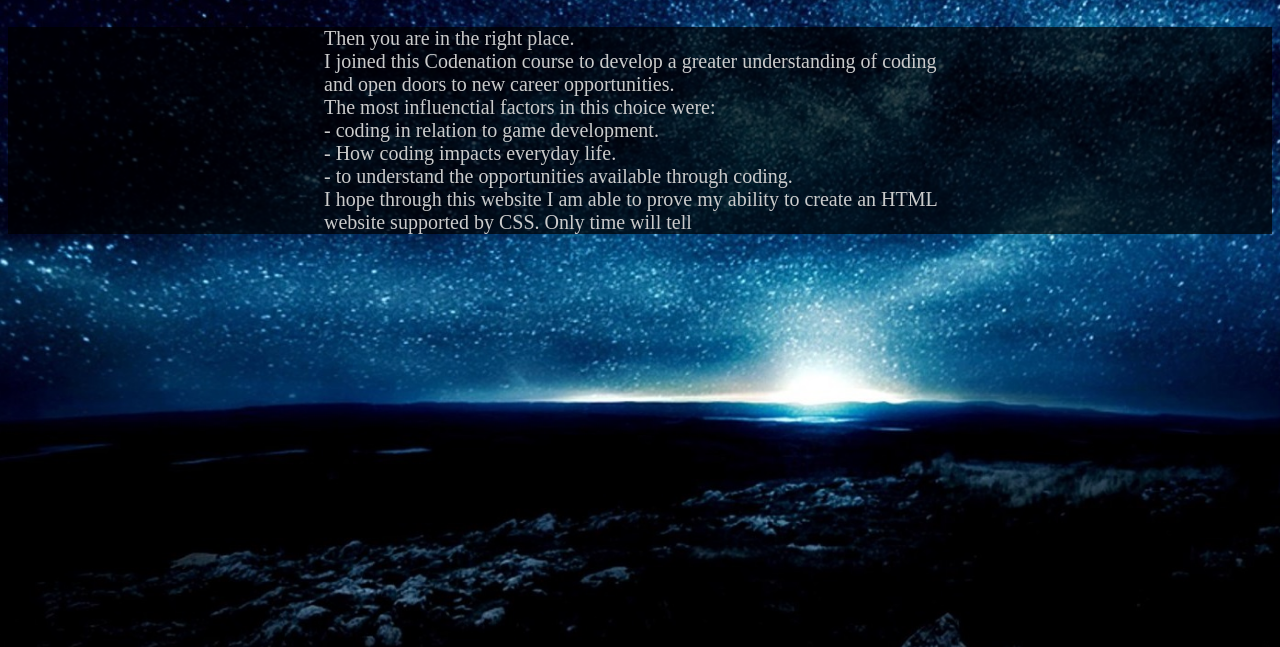
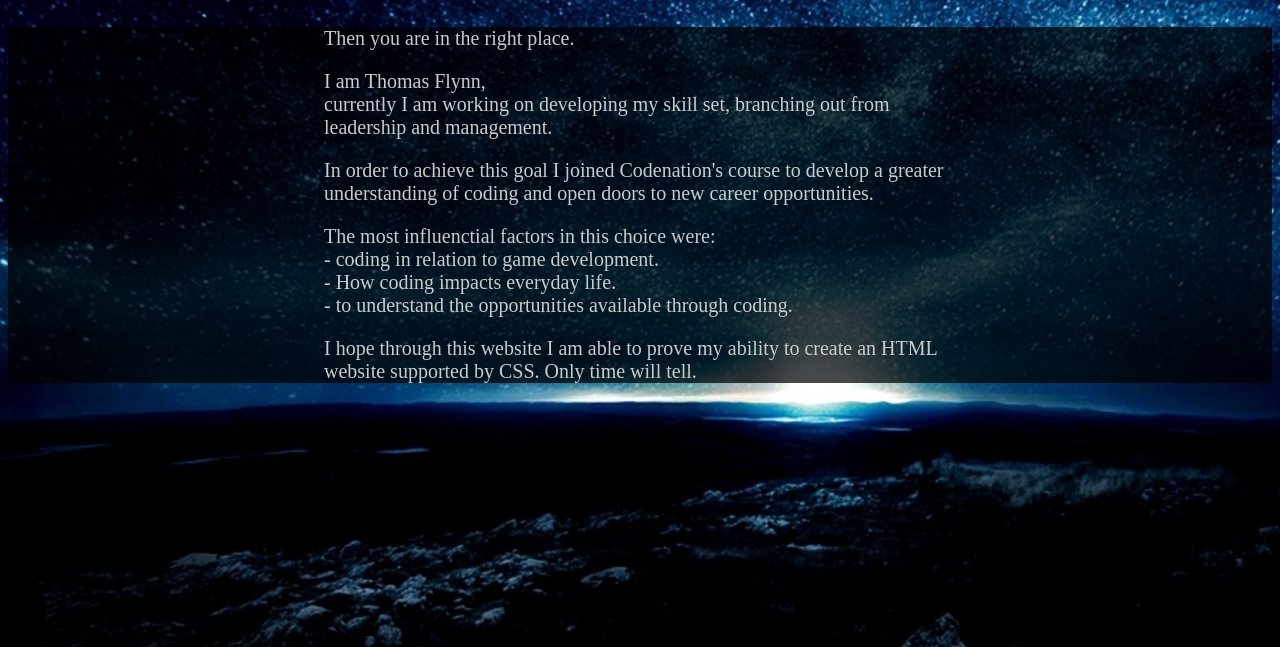
Before and after one commit to TtrenFly/TtrenFly.github.io, a plain HTML site: page aboutme.html in a window 1280 px wide. Shown: the part 153-800 px from the top of the page. Drawn offline with Linux system fonts and the light colour scheme.

Commit message:
Update aboutme.html

```diff
--- a/aboutme.html
+++ b/aboutme.html
@@ -19,8 +19,12 @@
     <h1>Looking for information regarding this site's creator?</h1>
     <div class="column">
         Then you are in the right place.
-    <br>
-        I joined this Codenation course to develop a greater understanding of coding and open doors to new career opportunities.
+        <p>
+            I am Thomas Flynn,<br>
+            currently I am working on developing my skill set, branching out from leadership and management. <br>
+        </p>
+    <p>
+        In order to achieve this goal I joined Codenation's course to develop a greater understanding of coding and open doors to new career opportunities.
         <br>
         <div>
         The most influenctial factors in this choice were:
@@ -30,10 +34,10 @@
         - How coding impacts everyday life.
         <br>
         - to understand the opportunities available through coding.
+    </p>
         </div>
         <div>
-            I hope through this website I am able to prove my ability to create an HTML website supported by CSS.
-            Only time will tell
+            I hope through this website I am able to prove my ability to create an HTML website supported by CSS. Only time will tell.
         </div>
     </div>
 </body>
```
